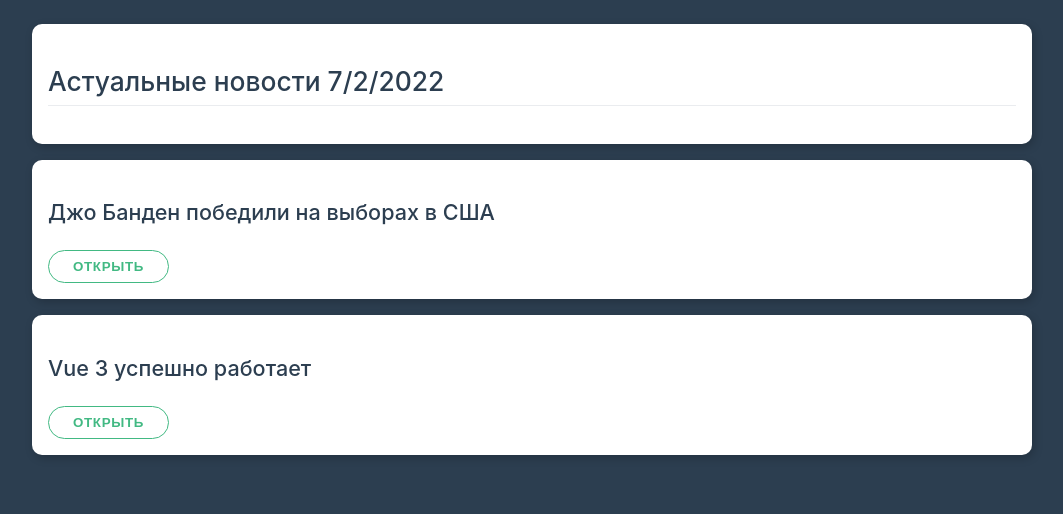
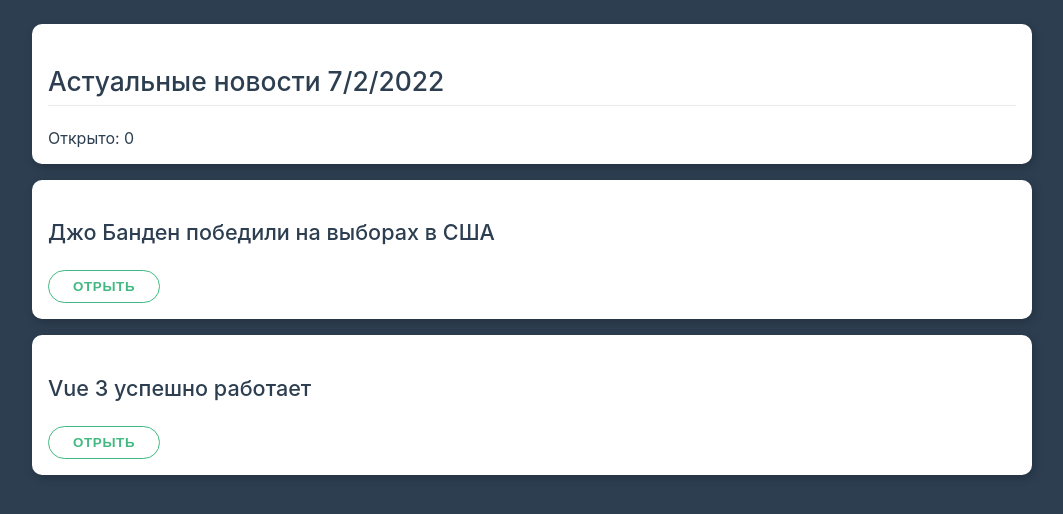
Before and after one commit to glushach/vue-bases, a Vue app in the folder vue-framework/: page / in a window 1280 px wide. Shown: the top 514 px of the page, without its empty margins (108-1171 px from the left). Built offline with nearby package versions, Linux system fonts and the light colour scheme.

Commit message:
feat: emit events if need write custom event

```diff
--- a/vue-framework/src/App.vue
+++ b/vue-framework/src/App.vue
@@ -2,6 +2,7 @@
   <div class="container pt-1">
     <div class="card">
       <h2>Астуальные новости {{now}}</h2>
+      <span>Открыто: {{ openRate }}</span>
     </div>
 
     <app-news
@@ -10,6 +11,7 @@
         :title="item.title"
         :id="item.id"
         :is-open="item.isOpen"
+        @open-news="openNews"
     ></app-news>
   </div>
 </template>
@@ -22,6 +24,7 @@ export default {
   data() {
     return {
       now: new Date().toLocaleDateString(),
+      openRate: 0,
       news: [
         {
           title: 'Джо Банден победили на выборах в США',
@@ -36,6 +39,11 @@ export default {
       ]
     }
   },
+  methods: {
+    openNews() {
+      this.openRate++;
+    }
+  },
   components: {
     'app-news': AppNews
   }
--- a/vue-framework/src/AppNews.vue
+++ b/vue-framework/src/AppNews.vue
@@ -1,8 +1,10 @@
 <template>
   <div class="card">
     <h3>{{title}}</h3>
-    <button class="btn" @click="isOpen = !isOpen">Открыть</button>
-    <p v-if="isOpen">Lorem ipsum dolor sit amet, consectetur adipisicing elit. Consequatur dolore, facere. Amet animi eligendi eos eveniet excepturi, facilis fugit id libero magni omnis provident quae quibusdam reprehenderit saepe, ut, veniam.</p>
+    <button class="btn" @click="open">
+      {{isNewsOpen ? 'Закрыть': 'Отрыть'}}
+    </button>
+    <p v-if="isNewsOpen">Lorem ipsum dolor sit amet, consectetur adipisicing elit. Consequatur dolore, facere. Amet animi eligendi eos eveniet excepturi, facilis fugit id libero magni omnis provident quae quibusdam reprehenderit saepe, ut, veniam.</p>
   </div>
 </template>
 
@@ -23,14 +25,21 @@
         required: false,
         default: false,
         validator(value) {
-          console.log(value)
           return value === true || value === false
         }
       }
     },
     data() {
       return {
-        // isOpen: false
+        isNewsOpen: this.isOpen
+      }
+    },
+    methods: {
+      open() {
+        this.isNewsOpen = !this.isNewsOpen
+        if (this.isNewsOpen) {
+          this.$emit('open-news')
+        }
       }
     }
   }
```
